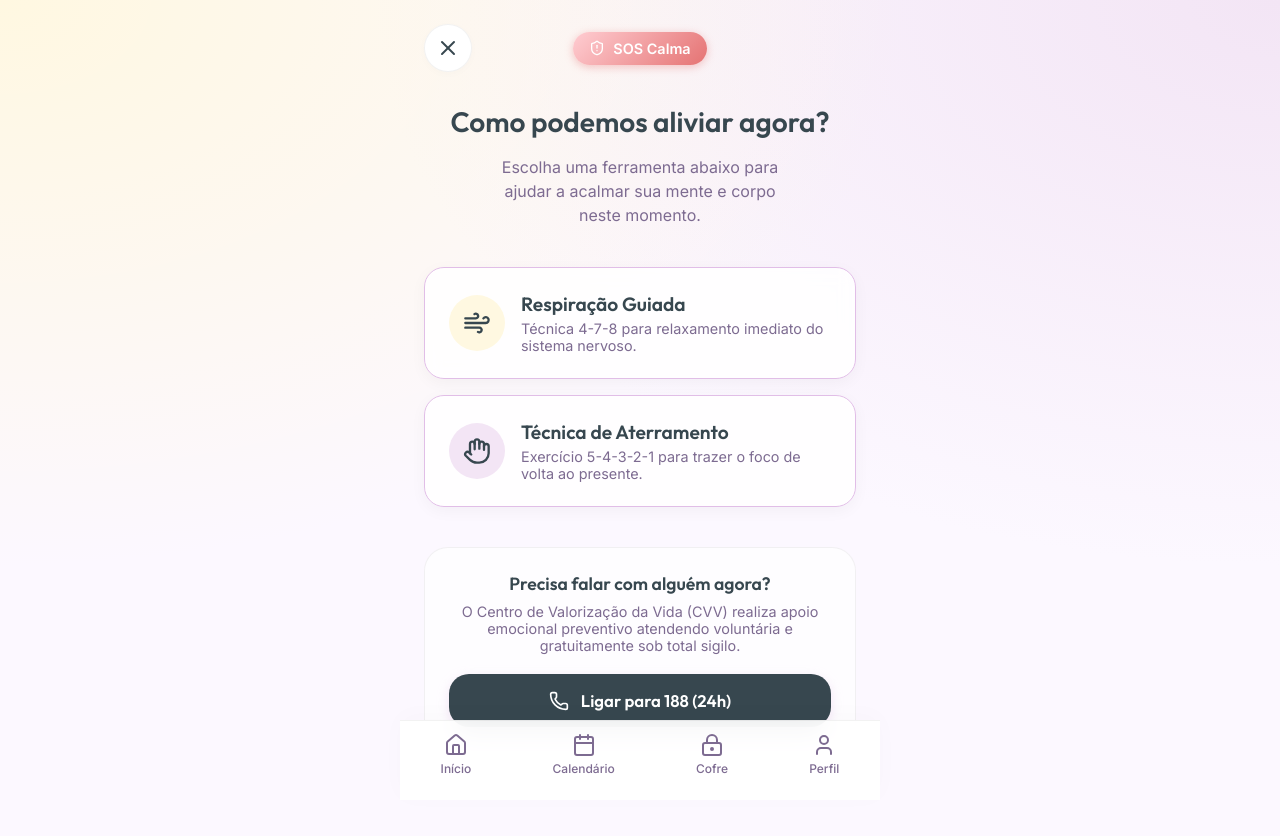
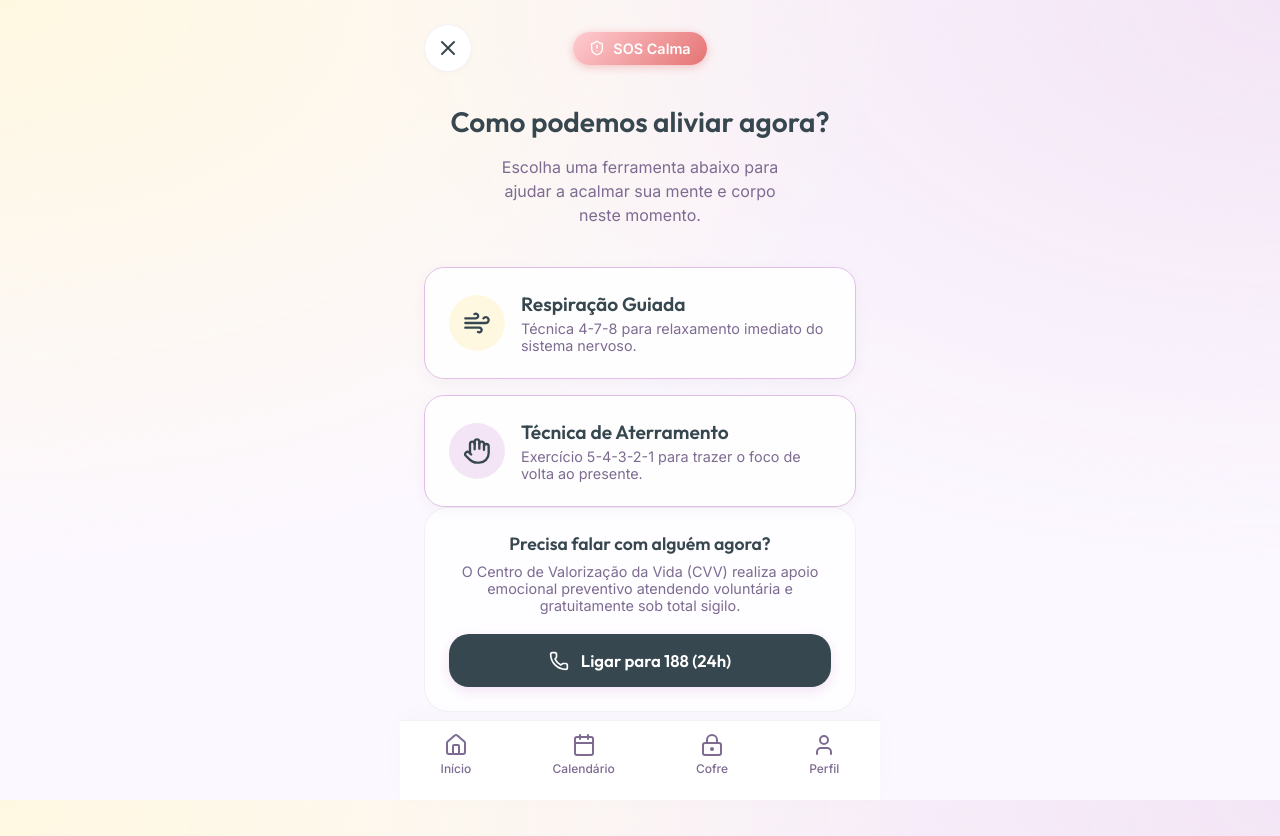
Before and after one commit to taiqs/planner-frontend, a React (Vite) app: page /emergencia in a window 1280 px wide. Before the commit the page ends 800 px from the top, so only its background shows below. Built offline with nearby package versions, Linux system fonts and the light colour scheme.

Commit message:
style: fix CVV emergency hub card overlap with bottom nav

```diff
--- a/src/pages/EmergencyHub.tsx
+++ b/src/pages/EmergencyHub.tsx
@@ -6,7 +6,7 @@ export function EmergencyHub() {
     const navigate = useNavigate();
 
     return (
-        <div className="container" style={{ display: 'flex', flexDirection: 'column', height: '100vh', padding: '24px', background: 'var(--co-background)' }}>
+        <div className="container" style={{ display: 'flex', flexDirection: 'column', minHeight: '100vh', padding: '24px 24px 100px 24px', background: 'var(--co-background)' }}>
             <header style={{ display: 'flex', justifyContent: 'space-between', alignItems: 'center', marginBottom: '32px' }}>
                 <button
                     className="btn-secondary"
```
